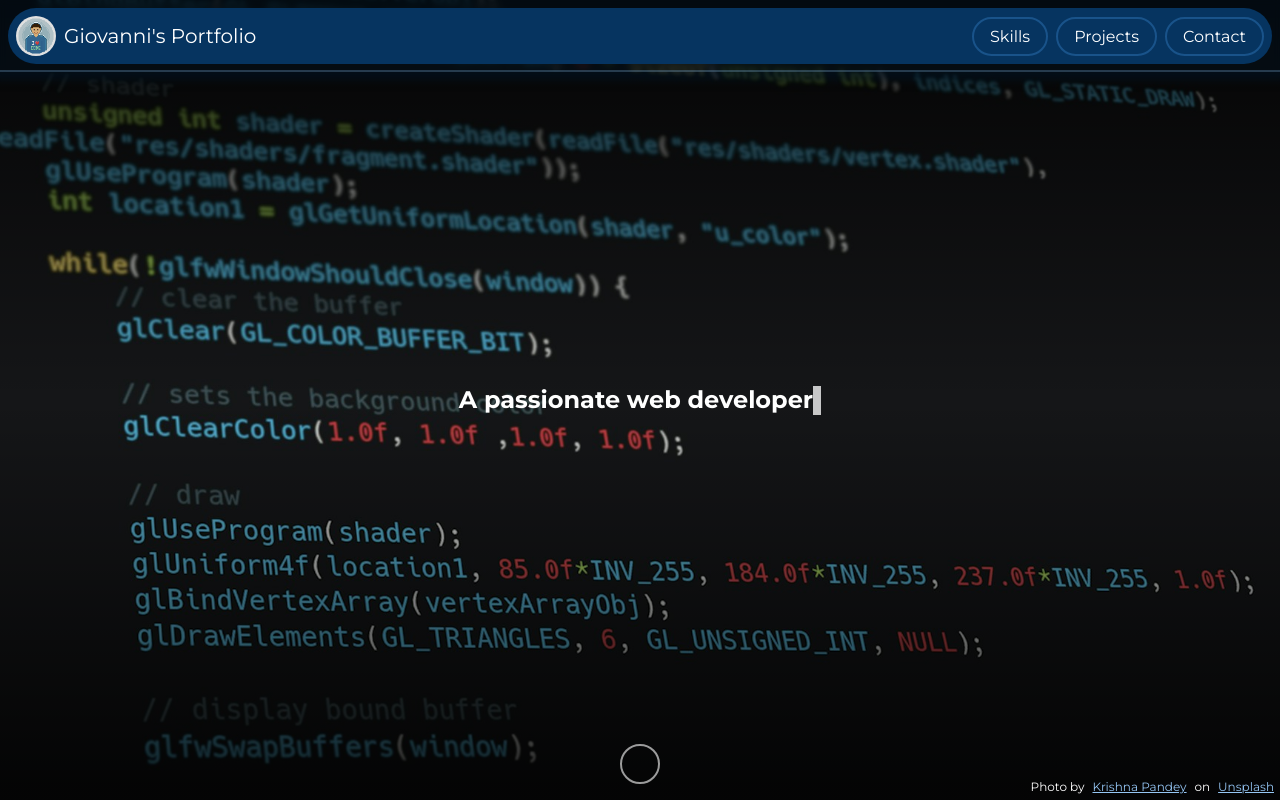
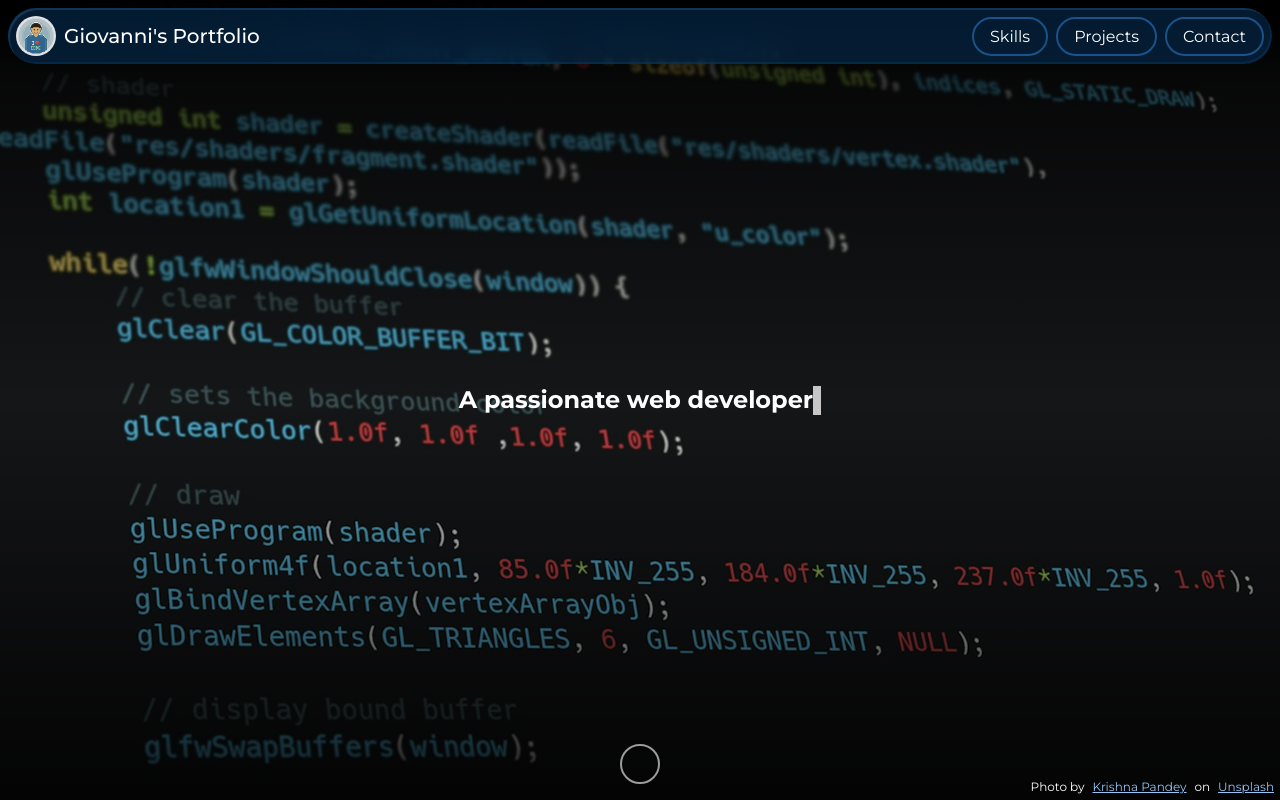
Before and after one commit to GiovanniEliasDaRosa/giovannieliasdarosa.github.io, a React (Vite) app in the folder new-portifolio/: page / in a window 1280 px wide. Shown: the top 800 px of the page. Built offline with nearby package versions, Linux system fonts and the light colour scheme; a web font is replaced by a local one.

Commit message:
fix(ui): improve header visual
Remove background from header
Make the nav have background like liquid glass

```diff
--- a/new-portifolio/src/components/Header/Header.module.css
+++ b/new-portifolio/src/components/Header/Header.module.css
@@ -4,11 +4,7 @@
   left: 0;
   right: 0;
 
-  background-color: hsla(208, 83%, 10%, 0.3);
-  backdrop-filter: blur(0.25em);
-  box-shadow:
-    inset 0 -0.125em 0 hsla(208, 56%, 65%, 0.3),
-    0 0 0.5em 0.5em hsla(207, 95%, 8%, 0.5);
+  background: linear-gradient(0deg, transparent, black);
 
   display: grid;
   grid-template-columns: minmax(0.5em, 1fr) minmax(0, 120ch) minmax(0.5em, 1fr);
@@ -18,7 +14,13 @@
 .header > nav {
   grid-column: 2 / 3;
 
-  background-color: hsl(209, 88%, 20%);
+  background-color: hsla(209, 88%, 20%, 0.5);
+  backdrop-filter: blur(0.75em);
+
+  box-shadow:
+    inset 0.125em 0.125em 0 hsla(209, 53%, 51%, 0.25),
+    inset -0.125em -0.125em 0 hsla(209, 83%, 29%, 0.25);
+
   display: flex;
   justify-content: space-between;
   gap: 1em;
@@ -42,6 +44,7 @@
 
 .header_logo > p {
   font-size: 1.25rem;
+  font-weight: 500;
 }
 
 .header_dialog {
```
